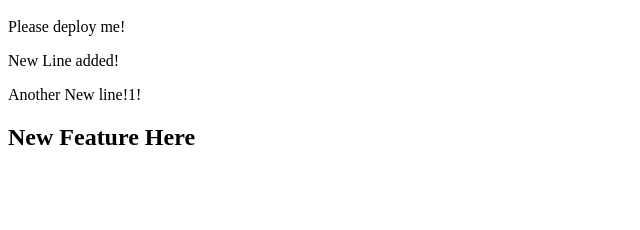
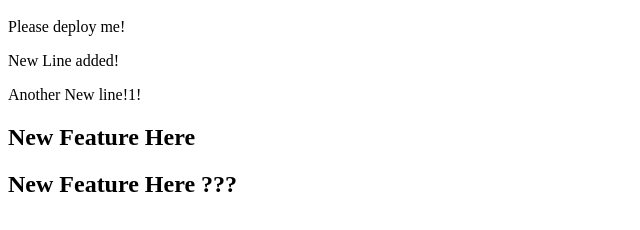
Before and after one commit to rahuldugar/html, a plain HTML site: page index.html in a window 1280 px wide. Shown: the part 48-278 px from the top of the page, without its empty margins (0-640 px from the left). Drawn offline with Linux system fonts and the light colour scheme.

Commit message:
testing new feature

```diff
--- a/index.html
+++ b/index.html
@@ -5,3 +5,4 @@
 <p>New Line added!</p>
 
 <p>Another New line!1! </p><h2>New Feature Here</h2>
+<h2>New Feature Here ???</h2>
```
